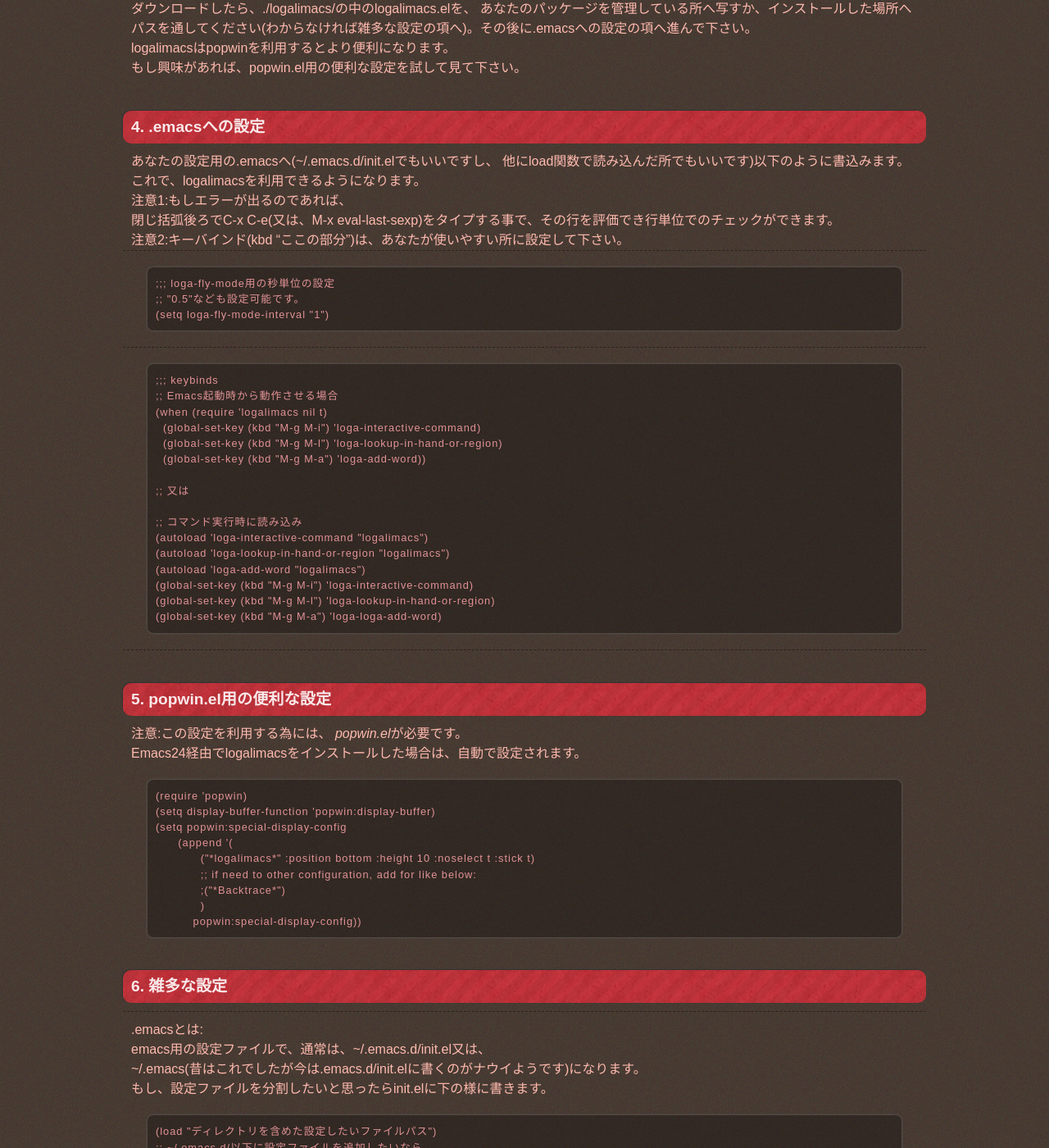
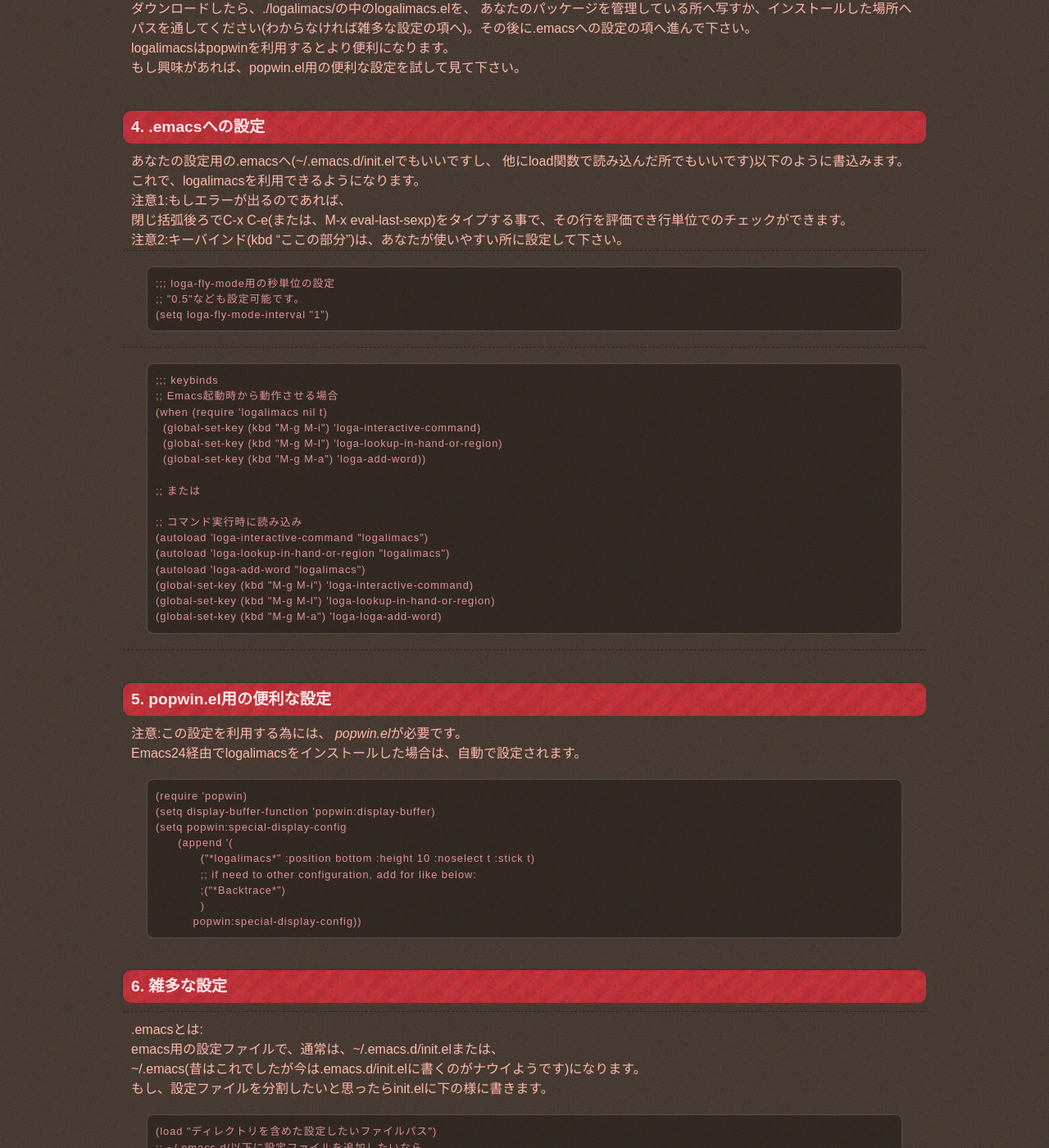
Before and after one commit to logaling/logaling.github.com, a Jekyll site: the page built from logalimacs/install.md, in a window 1280 px wide and 1400 px high, scrolled down 1652 px. Shown: the whole window at 82% size. Built offline with Jekyll 4.4.1, drawn with Linux system fonts in a browser that asks for light colours; some web fonts are replaced; Markdown is read by kramdown in place of the engine named in the settings.

Commit message:
improve document for logalimacs install.md

```diff
--- a/logalimacs/install.md
+++ b/logalimacs/install.md
@@ -77,7 +77,7 @@ logalimacsはpopwinを利用するとより便利になります。
 これで、logalimacsを利用できるようになります。
 
 注意1:もしエラーが出るのであれば、
-閉じ括弧後ろでC-x C-e(又は、M-x eval-last-sexp)をタイプする事で、その行を評価でき行単位でのチェックができます。
+閉じ括弧後ろでC-x C-e(または、M-x eval-last-sexp)をタイプする事で、その行を評価でき行単位でのチェックができます。
 注意2:キーバインド(kbd "ここの部分")は、あなたが使いやすい所に設定して下さい。
 
 
@@ -96,7 +96,7 @@ logalimacsはpopwinを利用するとより便利になります。
       (global-set-key (kbd "M-g M-l") 'loga-lookup-in-hand-or-region)
       (global-set-key (kbd "M-g M-a") 'loga-add-word))
 
-    ;; 又は
+    ;; または
 
     ;; コマンド実行時に読み込み
     (autoload 'loga-interactive-command "logalimacs")
@@ -129,7 +129,7 @@ Emacs24経由でlogalimacsをインストールした場合は、自動で設定
 
 ---
 .emacsとは:
-emacs用の設定ファイルで、通常は、~/.emacs.d/init.el又は、
+emacs用の設定ファイルで、通常は、~/.emacs.d/init.elまたは、
 ~/.emacs(昔はこれでしたが今は.emacs.d/init.elに書くのがナウイようです)になります。
 もし、設定ファイルを分割したいと思ったらinit.elに下の様に書きます。
 
```
